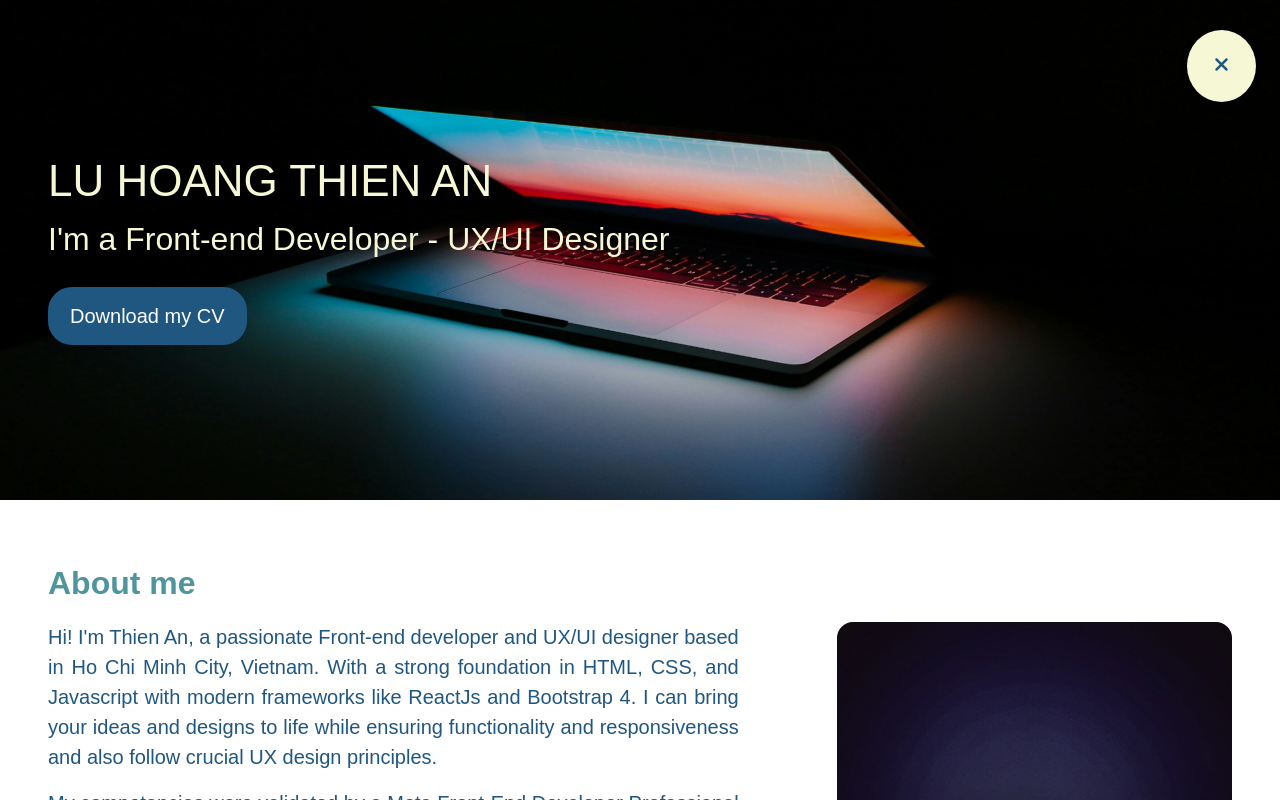
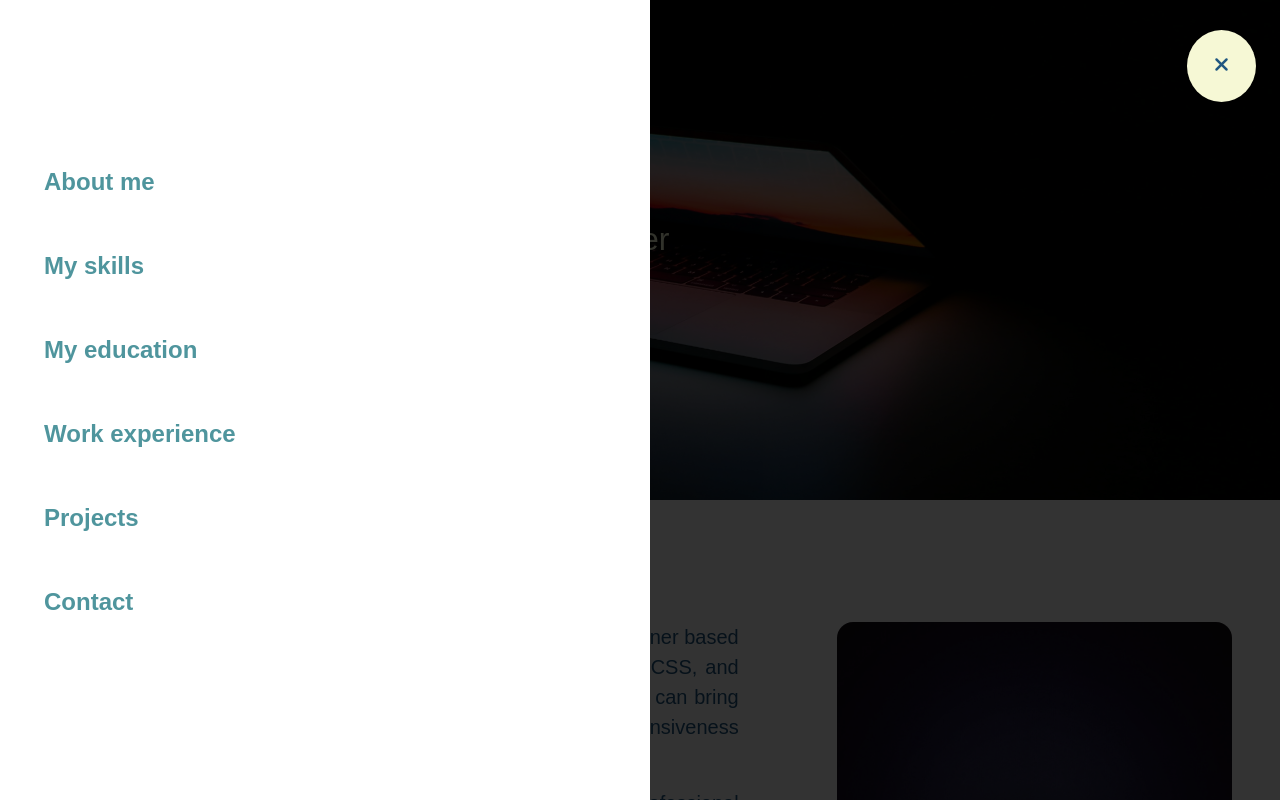
Before and after one commit to thienanlu/portfolio, a React (Create React App) app: page / in a window 1280 px wide. Both pictures are taken after a click on the element 1220 px from the left and 66 px from the top of the page. Shown: the top 800 px of the page. Built offline with nearby package versions, Linux system fonts and the light colour scheme; a web font is replaced by a local one.

Commit message:
Build navbar and handle animation

```diff
--- a/package.json
+++ b/package.json
@@ -13,6 +13,7 @@
     "@testing-library/jest-dom": "^6.6.3",
     "@testing-library/react": "^16.3.0",
     "@testing-library/user-event": "^13.5.0",
+    "gh-pages": "^6.3.0",
     "motion": "^12.9.2",
     "react": "^19.1.0",
     "react-dom": "^19.1.0",
--- a/src/App.css
+++ b/src/App.css
@@ -3,6 +3,10 @@
    --heading-color: #4F959D;
    --primary-color: #205781;
    --secondary-color: #98D2C0;
+}
+
+.app{
+  position: relative;
 }
 
 *{
@@ -87,7 +91,7 @@ p{
 
 .menu-btn{
   cursor: pointer;
-  z-index: 2;
+  z-index: 5;
   position: fixed;
   top: 30px;
   right: 24px;
--- a/src/App.js
+++ b/src/App.js
@@ -1,5 +1,5 @@
 import { useState } from 'react';
-import { motion } from "motion/react"
+import { AnimatePresence, motion } from "motion/react"
 
 // import components
 import Slider from './components/Slider';
@@ -10,6 +10,7 @@ import Experience from './components/Experience';
 import Project from './components/Project';
 import Contact from './components/Contact';
 import Footer from './components/Footer';
+import Navbar from './components/Navbar';
 
 // import css files
 import './App.css';
@@ -19,18 +20,16 @@ import './assets/css/responsive.css'
 function App() {
   const [isClosed, setIsClosed] = useState(true)
   const renderNavBar = () => {
-      if(isClosed){
-        setIsClosed(false)
-      }
-      if(!isClosed){
-        setIsClosed(true)
-      }
+      setIsClosed(!isClosed)
   }
   return (
     <div className="App">
       <div className='menu-btn' onClick={renderNavBar}>
           {isClosed ? <i className='fa-solid fa-bars menu-icon'></i> : <i className='fa-solid fa-xmark menu-icon'></i>}
       </div>
+      <AnimatePresence className="navbar-main">
+        {isClosed ? null : <Navbar />}
+      </AnimatePresence>
        <Slider />
        <About />
        <Skills />
@@ -39,7 +38,6 @@ function App() {
        <Project />
        <Contact />
        <Footer />
-       {isClosed ? <div className=''>nothing</div> : <h3>navbar</h3>}
     </div>
   );
 }
--- /dev/null
+++ b/src/assets/css/navbar.css
@@ -0,0 +1,34 @@
+.navbar-wrapper{
+    position: fixed;
+    z-index: 4;
+    top: 0;
+    right: 0;
+    left: 0;
+    bottom: 0;
+    background-color: rgba(0,0 , 0 , 0.8);
+}
+
+.navbar{
+    background-color: #fff;
+    height: 100%;
+}
+
+.navbar ul{
+    width: 100%;
+}
+
+.nav-item{
+    padding: 24px 12px;
+    list-style: none;
+    color: var(--heading-color);
+    font-size: 24px;
+    cursor: pointer;
+    width: 100%;
+    font-weight: 600;
+    transition: all ease 0.2s;
+}
+
+.nav-item:hover{
+    color: var(--primary-color);
+    transform: translateX(-6px);
+}
--- a/src/assets/css/responsive.css
+++ b/src/assets/css/responsive.css
@@ -1,5 +1,73 @@
 /* portrait mobile */
-@media only screen and (max-width: 600px) {
+@media only screen and (max-width: 580px) {
+    /* about section */
+    .about-item{
+        margin-right: 0;
+    }
+
+    /* education section */
+    .certification-item{
+        justify-content: center;
+    }
+
+    .certification-item img{
+        margin-top: 12px;
+        width: 50%;
+        margin-right: 0;
+    }
+
+    .certification-name, .certification-score{
+        text-align: center!important;
+    }
+
+    .certification-item p{
+        text-align: justify;
+    }
+
+    .certification-item a{
+        width: 100%;
+        text-align: center;
+    }
+
+    /* experience section */
+    .experience-wrapper::before{
+        display: none;
+    }
+
+    .experience-item-content{
+        width: 100%;
+    }
+
+    .experience-item-content a{
+        width: 100%;
+        text-align: center;
+    }
+
+    .experience-item-icon{
+        display: none;
+    }
+
+    /* contact section */
+    .contact-link{
+        margin-top: 48px;
+    }
+
+    /* footer */
+    .footer-logo{
+        text-align: center;
+    }
+
+    .social-media{
+        justify-content: center;
+    }
+
+    .copyright p{
+        font-size: 20px;
+    }
+}
+
+/* landscape mobile and portrait tablet */
+@media only screen and (min-width: 580px) and (max-width: 768px) {
     .about-item-wrapper > .col-lg-3:nth-child(2) .about-item{
         margin-right: 0;
     }
@@ -27,39 +95,27 @@
         text-align: center;
     }
 
-
-}
-
-/* landscape mobile and portrait tablet */
-@media only screen and (min-width: 768px) {
-    .about-item-wrapper > .col-lg-3:nth-child(2) .about-item{
-        margin-right: 0;
+    /* project section */
+    .project-item-name{
+        font-size: 24px;
     }
 
-    .certification-item{
-        justify-content: center;
+    /* experience section */
+    .experience-item-content{
+        width: 90%;
     }
 
-    .certification-item img{
-        margin-top: 12px;
-        width: 50%;
-        margin-right: 0;
+    /* contact section */
+    .contact-link{
+        margin-top: 48px;
     }
 
-    .certification-name, .certification-score{
-        text-align: center!important;
-    }
-
-    .certification-item p{
-        text-align: justify;
-    }
-
-    .certification-item a{
-        width: 100%;
+    /* footer */
+    .footer-logo{
         text-align: center;
     }
 
-    /* .experience-wrapper::before{
-        display: none;
-    } */
+    .social-media{
+        justify-content: center;
+    }
 }
--- a/src/assets/css/slider.css
+++ b/src/assets/css/slider.css
@@ -8,6 +8,7 @@
     width: 100%;
     height: 500px;
     object-fit: cover;
+    filter: brightness(0.8);
 }
 
 .slider-textbox{
--- a/src/components/Footer.js
+++ b/src/components/Footer.js
@@ -8,10 +8,10 @@ function Footer(){
         <section className="footer">
             <div className="container-fluid footer-wrapper">
                 <div className="row">
-                    <div className="col-lg-6  col-sm-12">
+                    <div className="col-lg-6 col-sm-12">
                         <p className="footer-logo">An.</p>
                     </div>
-                    <div className="col-lg-6  col-sm-12 social-media">
+                    <div className="col-lg-6 col-sm-12 social-media">
                         <Link to="https://www.upwork.com/freelancers/~015be8b87e0183aa23?mp_source=share"><i className="fa-brands fa-upwork"></i></Link>
                         <Link to="https://www.linkedin.com/in/thienan06/"><i className="fa-brands fa-linkedin"></i></Link>
                         <Link to="https://www.facebook.com/thienan.lu.336"><i className="fa-brands fa-facebook"></i></Link>
--- /dev/null
+++ b/src/components/Navbar.js
@@ -0,0 +1,35 @@
+import { animate, motion } from "motion/react"
+
+// import css files
+import '../assets/css/navbar.css'
+
+function Navbar(){
+    const navbar = document.querySelector('.navbar');
+
+    return(
+        <motion.div
+        initial={{ opacity: 0, scale: 1 }}
+        animate={{ opacity: 1, scale: 1 }}
+        exit={{ opacity: 0, scale: 1 }}
+        transition={{ ease: "easeIn", duration: 0.5 }}
+        className="navbar-wrapper">
+            <motion.div
+            initial={{ opacity: 0.8, width: 0}}
+            animate={{ opacity: 1, width: 650}}
+            exit={{ opacity: 0, width: 0 }}
+            transition={{ ease: "easeIn", duration: 0.6 }}
+            className="navbar">
+                <ul>
+                    <li className="nav-item">About me</li>
+                    <li className="nav-item">My skills</li>
+                    <li className="nav-item">My education</li>
+                    <li className="nav-item">Work experience</li>
+                    <li className="nav-item">Projects</li>
+                    <li className="nav-item">Contact</li>
+                </ul>
+            </motion.div>
+        </motion.div>
+    )
+}
+
+export default Navbar
```
Also changed, not shown: 1 other file (tests, documents, lock files or other folders).
